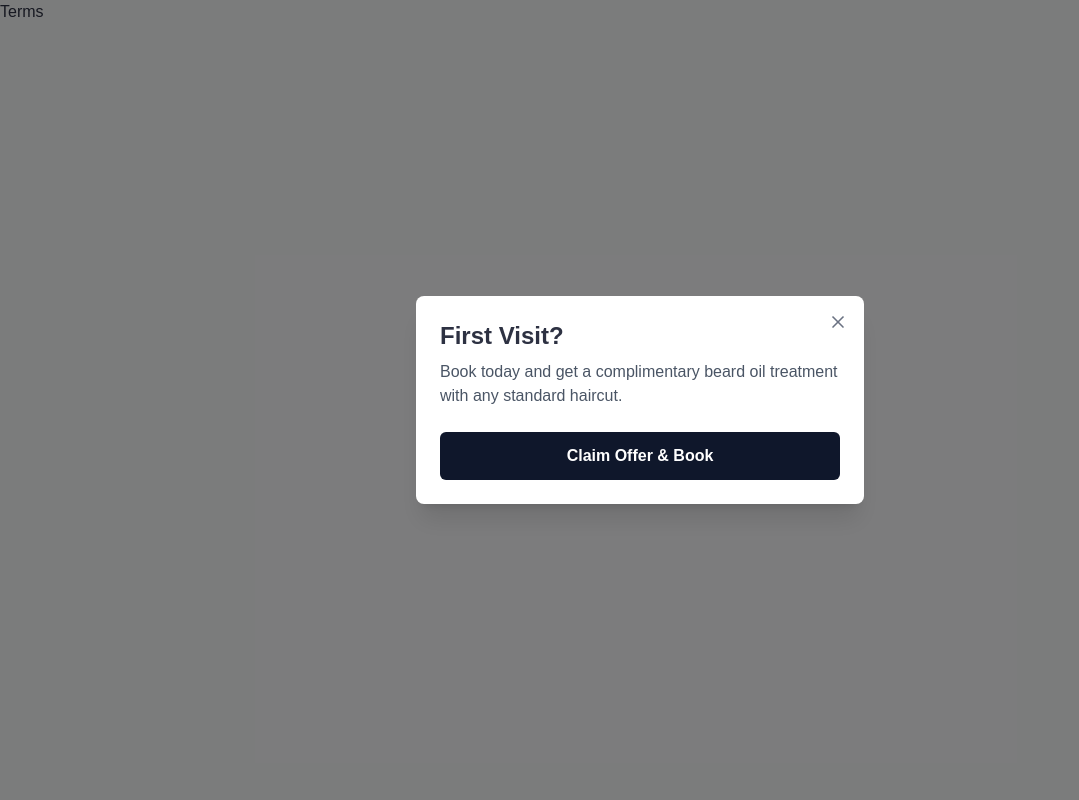
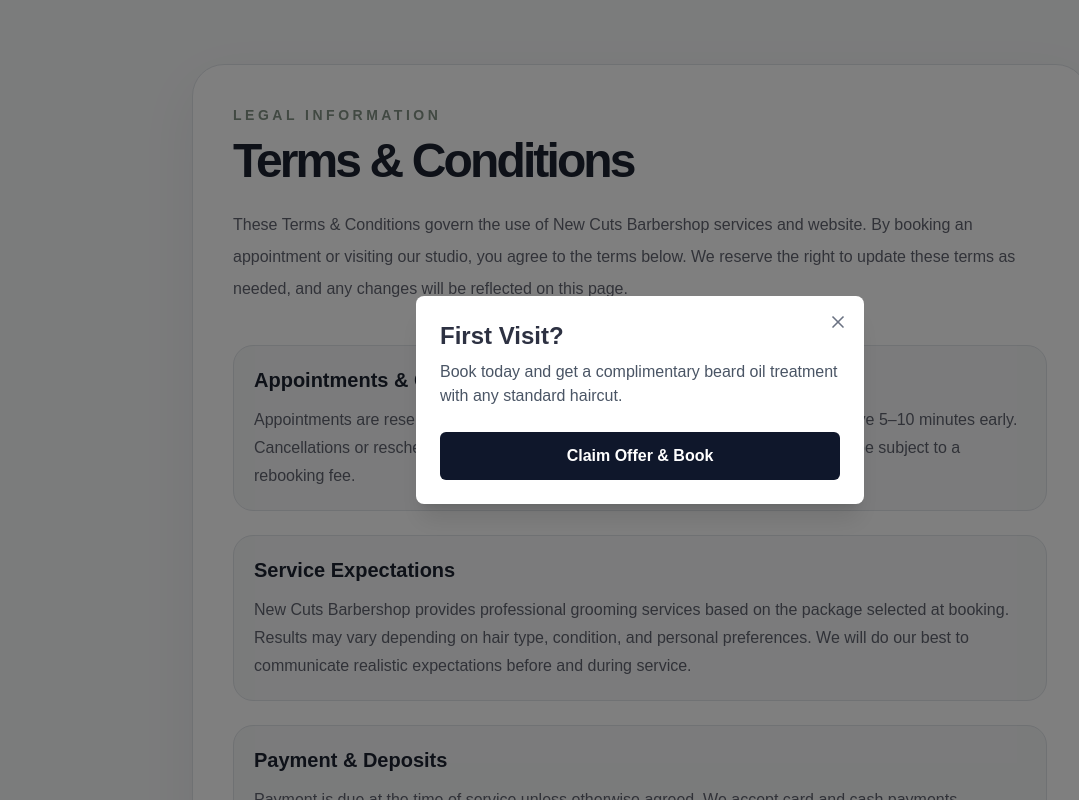
Before and after one commit to tawanda-profuse/newcuts-barbershop, a Next.js app: page /terms in a window 1280 px wide. Shown: the top 800 px of the page, without its empty margins (0-1079 px from the left). Built offline with nearby package versions, Linux system fonts and the light colour scheme.

Commit message:
Implement a branded Terms & Conditions page + adding a lightweight shared footer at the layout level so it appears consistently across all pages without distracting from the content

```diff
--- a/src/app/layout.tsx
+++ b/src/app/layout.tsx
@@ -28,7 +28,19 @@
       className={`${geistSans.variable} ${geistMono.variable} h-full antialiased`}
     >
       <body className="min-h-full flex flex-col">
-        {children}
+        <div className="flex min-h-screen flex-col">
+          <div className="flex-1">{children}</div>
+          <footer className="border-t border-[var(--muted)] bg-white/80">
+            <div className="mx-auto flex max-w-6xl items-center justify-center gap-2 px-6 py-4 text-sm text-[var(--foreground)]/70">
+              <span aria-label="Copyright">©</span>
+              <span>New Cuts Barbershop</span>
+              <span className="text-[var(--brand-secondary)]">•</span>
+              <a href="/terms" className="transition-colors hover:text-[var(--brand-primary)]">
+                Terms
+              </a>
+            </div>
+          </footer>
+        </div>
         <PromoModal />
       </body>
     </html>
--- a/src/app/terms/page.tsx
+++ b/src/app/terms/page.tsx
@@ -1,10 +1,75 @@
-// TODO: Include standard placeholder Terms & Conditions to fulfill the legal link requirement
-import React from 'react'
+import Link from "next/link";
 
-const Terms = () => {
+const sections = [
+  {
+    title: "Appointments & Cancellations",
+    body:
+      "Appointments are reserved for the selected date and time. We kindly ask that you arrive 5–10 minutes early. Cancellations or reschedules made less than 24 hours before your appointment may be subject to a rebooking fee.",
+  },
+  {
+    title: "Service Expectations",
+    body:
+      "New Cuts Barbershop provides professional grooming services based on the package selected at booking. Results may vary depending on hair type, condition, and personal preferences. We will do our best to communicate realistic expectations before and during service.",
+  },
+  {
+    title: "Payment & Deposits",
+    body:
+      "Payment is due at the time of service unless otherwise agreed. We accept card and cash payments. Deposits may be requested for large bookings or special appointments and are applied to the final total.",
+  },
+  {
+    title: "Health & Safety",
+    body:
+      "We maintain a clean and professional environment and follow reasonable hygiene protocols. By visiting our shop, you acknowledge that grooming services involve close personal contact and that we may refuse service if a client is visibly unwell or disruptive to the salon environment.",
+  },
+];
+
+export default function TermsPage() {
   return (
-    <div>Terms</div>
-  )
+    <main className="min-h-screen bg-[var(--background)] px-6 py-16 text-[var(--foreground)] md:px-10 lg:px-12">
+      <section className="mx-auto max-w-4xl rounded-[2rem] border border-[var(--muted)] bg-white p-6 shadow-[0_20px_60px_rgba(28,35,49,0.06)] md:p-10">
+        <p className="text-sm font-semibold uppercase tracking-[0.25em] text-[var(--brand-secondary)]">
+          Legal information
+        </p>
+        <h1 className="mt-3 text-4xl font-black tracking-[-0.06em] text-[var(--brand-primary)] sm:text-5xl">
+          Terms & Conditions
+        </h1>
+
+        <p className="mt-6 text-base leading-8 text-[var(--foreground)]/75">
+          These Terms & Conditions govern the use of New Cuts Barbershop services and website. By booking an appointment or visiting our studio, you agree to the terms below. We reserve the right to update these terms as needed, and any changes will be reflected on this page.
+        </p>
+
+        <div className="mt-10 space-y-6">
+          {sections.map((section) => (
+            <article key={section.title} className="rounded-[1.25rem] border border-[var(--muted)] bg-[var(--muted)]/30 p-5">
+              <h2 className="text-xl font-bold text-[var(--brand-primary)]">{section.title}</h2>
+              <p className="mt-3 text-base leading-7 text-[var(--foreground)]/75">{section.body}</p>
+            </article>
+          ))}
+        </div>
+
+        <div className="mt-10 rounded-[1.5rem] bg-[var(--brand-primary)] p-6 text-white">
+          <h2 className="text-xl font-bold">Privacy & compliance</h2>
+          <p className="mt-3 text-base leading-7 text-white/80">
+            We respect your privacy and use customer information only for appointment management, communication, and service improvement. For more information, please review our privacy policy and any other relevant legal notices.
+          </p>
+          <div className="mt-5 flex flex-wrap gap-3">
+            <Link
+              href="/"
+              className="inline-flex items-center justify-center rounded-full bg-[var(--brand-accent)] px-5 py-2.5 text-sm font-semibold text-white"
+            >
+              Return home
+            </Link>
+            <a
+              href="https://google.com"
+              target="_blank"
+              rel="noopener noreferrer"
+              className="inline-flex items-center justify-center rounded-full border border-white/30 px-5 py-2.5 text-sm font-semibold text-white hover:bg-white/10"
+            >
+              Privacy Policy
+            </a>
+          </div>
+        </div>
+      </section>
+    </main>
+  );
 }
-
-export default Terms
```
